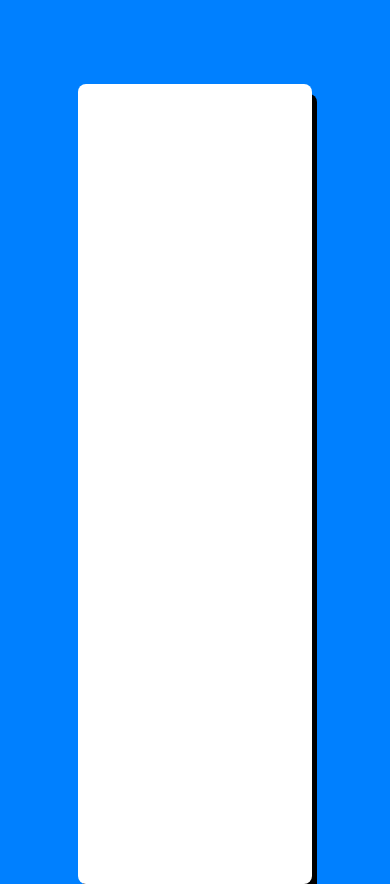
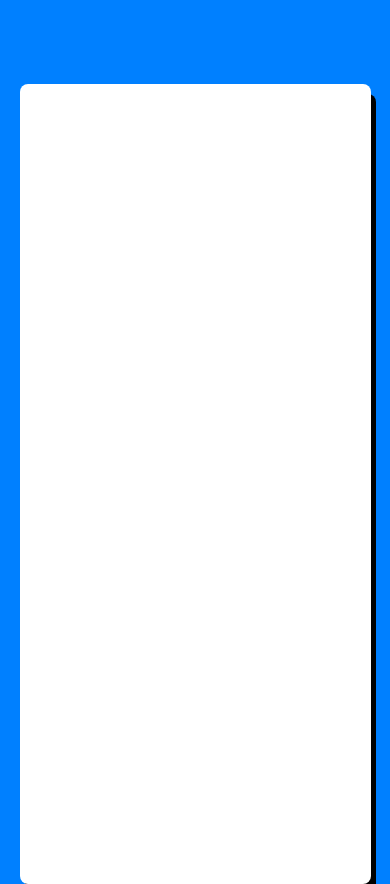
Before and after one commit to bhuwan1301/TextEditor, a plain HTML site: page index.html in a window 390 px wide. Drawn offline with Linux system fonts and the light colour scheme.

Commit message:
made responsive

```diff
--- a/script.js
+++ b/script.js
@@ -27,5 +27,6 @@ document.addEventListener('DOMContentLoaded', ()=>{
             editorPanel.style.fontSize = newSize + "px";
             e.preventDefault();
         }
+
     })
 })
--- a/style/style.scss
+++ b/style/style.scss
@@ -30,3 +30,9 @@ body{
     outline: none;
     border: none;
 }
+
+@media screen and (max-width:992px){
+    #page {
+        width: 90vw;
+    }
+}
```
Also changed, not shown: index.html (+0 -1 lines), style/style.css, 1 other file.
